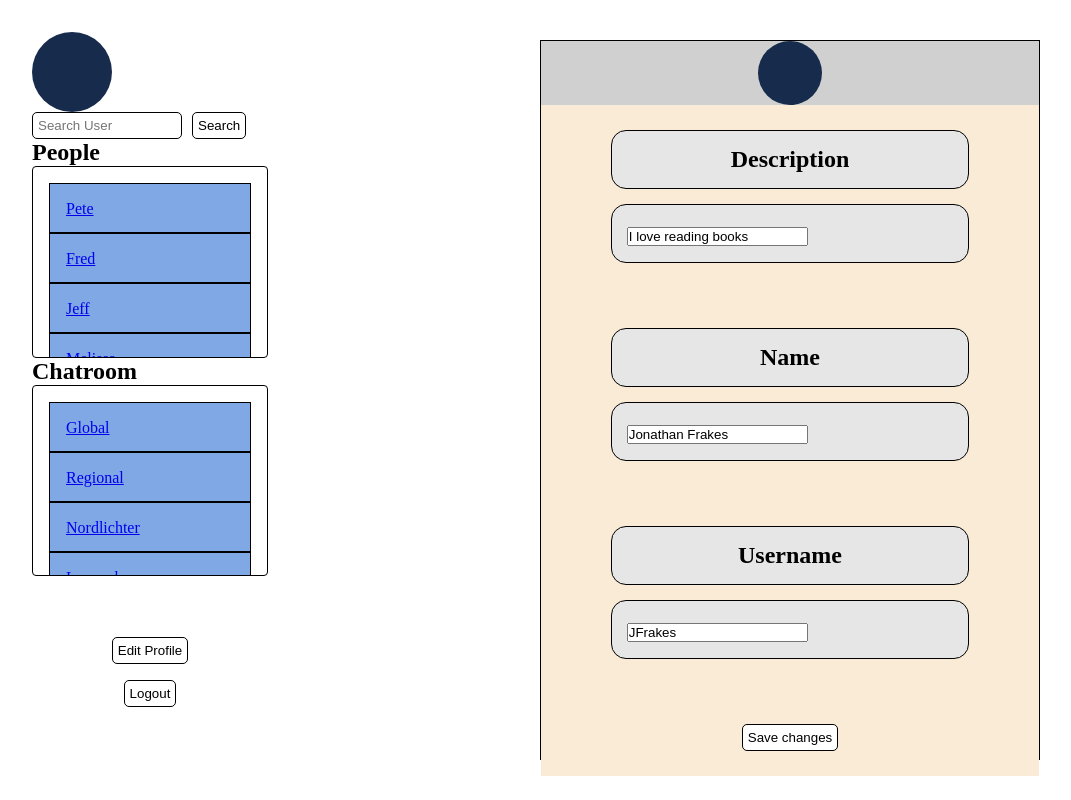
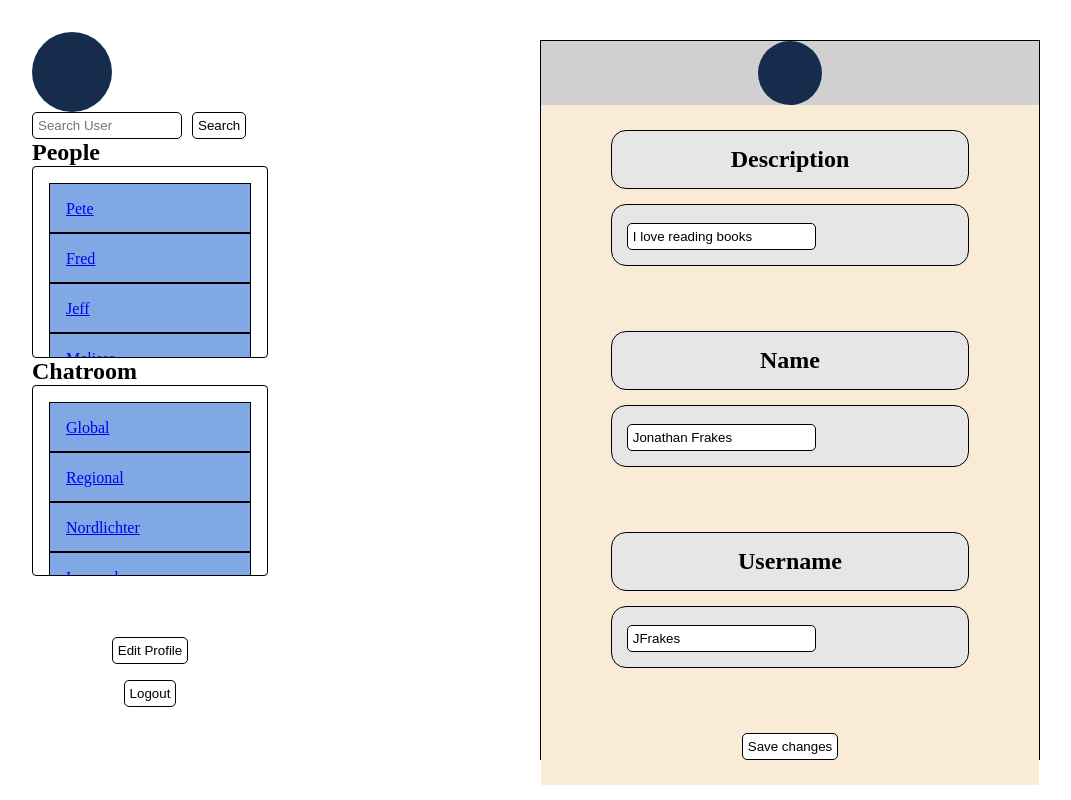
Before and after one commit to DayanWalter/TOP-messaging-app, a React (Vite) app in the folder frontend/: page /home/editprofile in a window 1280 px wide. Shown: the whole page, without its empty margins (0-1071 px from the left). Built offline with nearby package versions, Linux system fonts and the light colour scheme.

Commit message:
Changed styling from input of EditProfile.jsx

```diff
--- a/frontend/src/component/EditProfile.module.css
+++ b/frontend/src/component/EditProfile.module.css
@@ -67,3 +67,12 @@
   text-align: center;
   font-weight: bolder;
 }
+.labelContent input {
+  color: black;
+  background-color: white;
+  outline: none;
+  border: 1px solid black;
+  padding: 5px;
+  border-radius: 5px;
+  transition: all 0.25s;
+}
```
